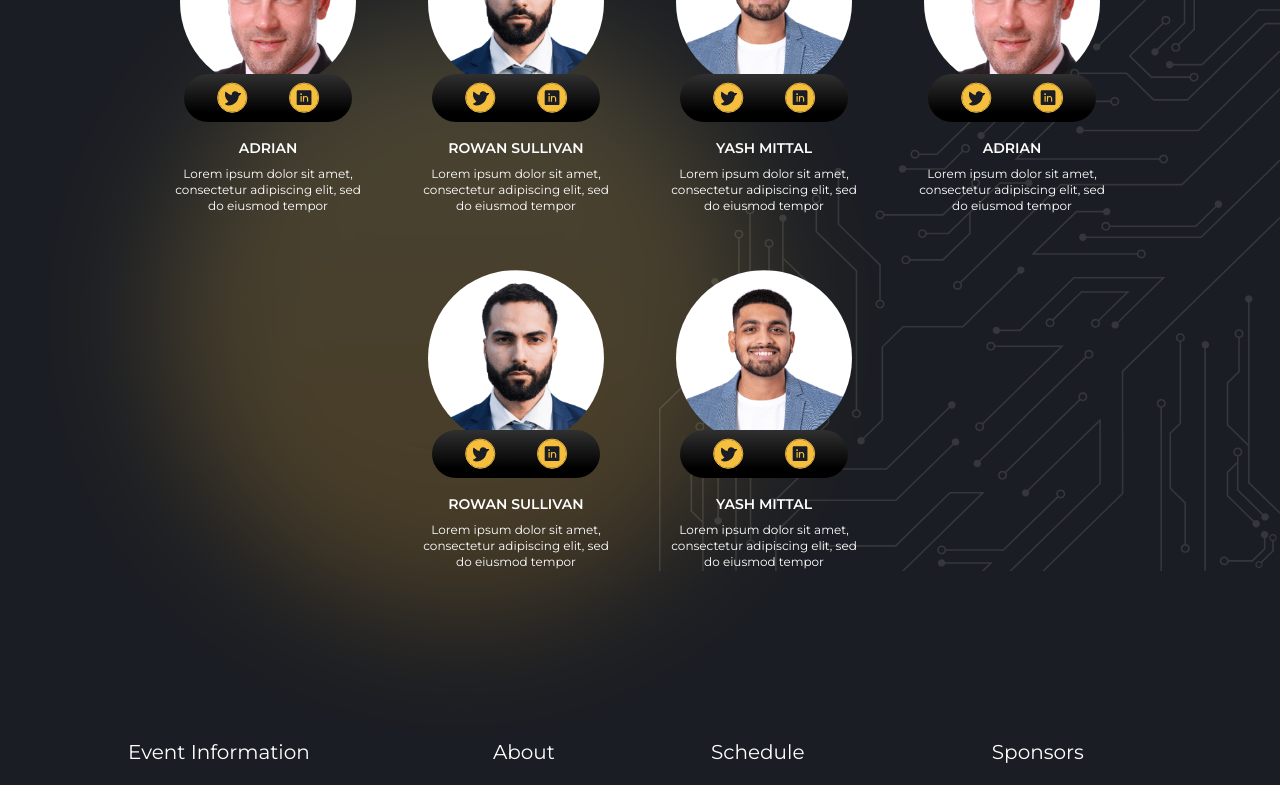
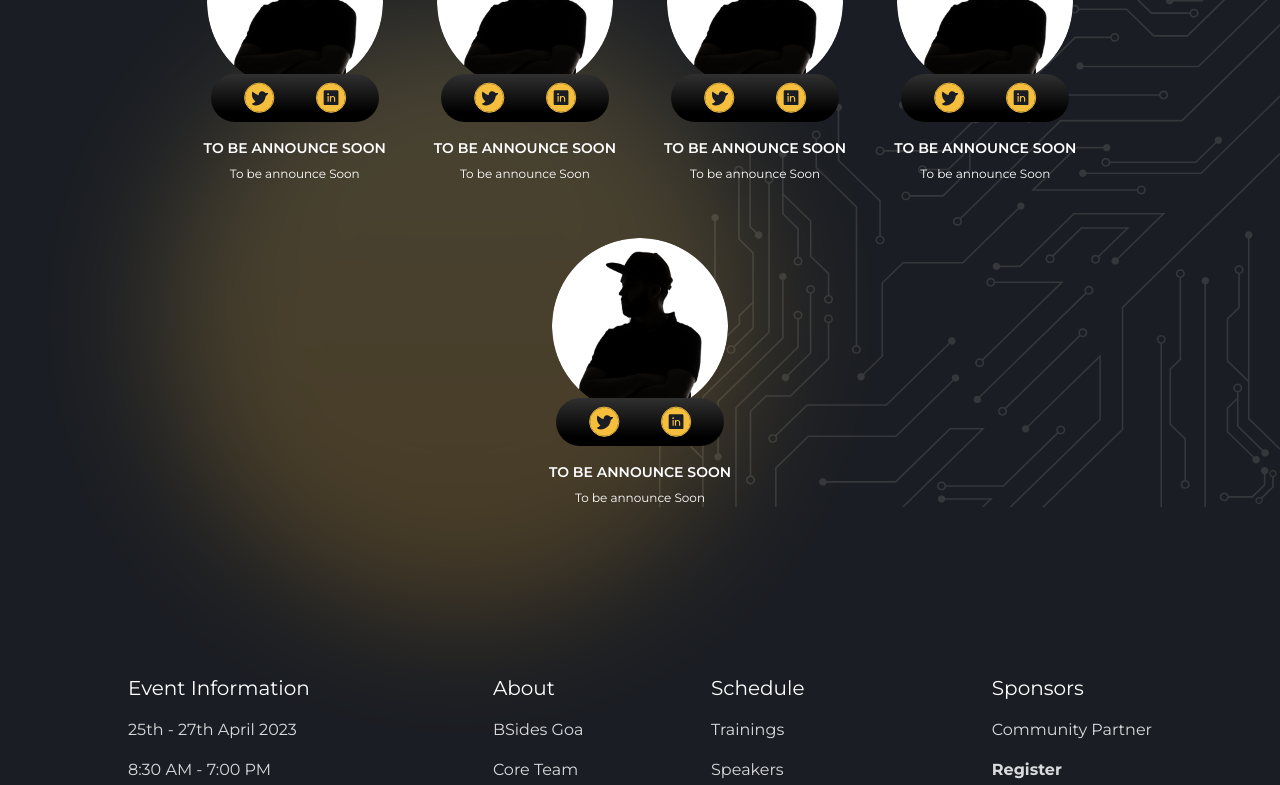
Before and after one commit to KrishXna/goa-development, a Next.js app: page /volunteers in a window 1280 px wide. Shown: the part 840-1625 px from the top of the page. Built offline with nearby package versions, Linux system fonts and the light colour scheme; a web font is replaced by a local one.

Commit message:
tobeannouncesoon

```diff
--- a/src/app/cfp/page.tsx
+++ b/src/app/cfp/page.tsx
@@ -2,145 +2,46 @@ import React from "react";
 import Container from "@/components/Container";
 import BannerImg from "@/assets/tinified/cfp.png";
 import Banner from "@/components/Banner/Banner";
-import jacobSmith from "@/assets/Images/jacob-smith.png";
-import Adrian from "@/assets/Images/adrian.png";
-import YashMittal from "@/assets/Images/yash-mittal.png";
-import BryceCase from "@/assets/Images/bryce-case.png";
-import ChristopherBrown from "@/assets/Images/christopher-brown.png";
-import AloysiusCheang from "@/assets/Images/aloysius-cheang.png";
-import RowanSullivan from "@/assets/Images/rowan-sullivan.png";
-import Anthony from "@/assets/Images/anthony.png";
+import jacobSmith from "@/assets/Silhoutte.png";
+
 import { Usercard } from "@/components/Card";
 import { BgCircuitRight } from "@/assets/Icons";
 const page = () => {
   const data = [
     {
-      name: "Jacob Smith",
+      name: "To be announce Soon",
       image: jacobSmith,
-      image2: YashMittal,
-      title:
-        "Lorem ipsum dolor sit amet, consectetur adipiscing elit, sed do eiusmod tempor ",
+      image2: jacobSmith,
+      title: "To be announce Soon",
     },
     {
-      name: "Adrian",
-      image: Adrian,
-      image2: YashMittal,
+      name: "To be announce Soon",
+      image: jacobSmith,
+      image2: jacobSmith,
 
-      title:
-        "Lorem ipsum dolor sit amet, consectetur adipiscing elit, sed do eiusmod tempor ",
+      title: "To be announce Soon",
     },
     {
-      name: "Yash Mittal",
-      image: YashMittal,
-      image2: YashMittal,
+      name: "To be announce Soon",
+      image: jacobSmith,
+      image2: jacobSmith,
 
-      title:
-        "Lorem ipsum dolor sit amet, consectetur adipiscing elit, sed do eiusmod tempor ",
+      title: "To be announce Soon",
     },
     {
-      name: "Rowan Sullivan",
-      image: RowanSullivan,
-      image2: YashMittal,
+      name: "To be announce Soon",
+      image: jacobSmith,
+      image2: jacobSmith,
 
-      title:
-        "Lorem ipsum dolor sit amet, consectetur adipiscing elit, sed do eiusmod tempor ",
+      title: "To be announce Soon",
     },
     {
-      name: "Christopher Brown",
-      image: ChristopherBrown,
-      image2: YashMittal,
+      name: "To be announce Soon",
+      image: jacobSmith,
+      image2: jacobSmith,
 
-      title:
-        "Lorem ipsum dolor sit amet, consectetur adipiscing elit, sed do eiusmod tempor ",
+      title: "To be announce Soon",
     },
-    // {
-    //   name: "Aloysius Cheang",
-    //   image: AloysiusCheang,
-    //   image2: YashMittal,
-
-    //   title:
-    //     "Lorem ipsum dolor sit amet, consectetur adipiscing elit, sed do eiusmod tempor ",
-    // },
-    // {
-    //   name: "Bryce Case",
-    //   image: BryceCase,
-    //   image2: YashMittal,
-
-    //   title:
-    //     "Lorem ipsum dolor sit amet, consectetur adipiscing elit, sed do eiusmod tempor ",
-    // },
-    // {
-    //   name: "Anthony",
-    //   image: Anthony,
-    //   image2: YashMittal,
-
-    //   title:
-    //     "Lorem ipsum dolor sit amet, consectetur adipiscing elit, sed do eiusmod tempor ",
-    // },
-    // {
-    //   name: "Jacob Smith",
-    //   image: jacobSmith,
-    //   image2: YashMittal,
-
-    //   title:
-    //     "Lorem ipsum dolor sit amet, consectetur adipiscing elit, sed do eiusmod tempor ",
-    // },
-    // {
-    //   name: "Adrian",
-    //   image: Adrian,
-    //   image2: YashMittal,
-
-    //   title:
-    //     "Lorem ipsum dolor sit amet, consectetur adipiscing elit, sed do eiusmod tempor ",
-    // },
-    // {
-    //   name: "Yash Mittal",
-    //   image: YashMittal,
-    //   image2: YashMittal,
-
-    //   title:
-    //     "Lorem ipsum dolor sit amet, consectetur adipiscing elit, sed do eiusmod tempor ",
-    // },
-    // {
-    //   name: "Rowan Sullivan",
-    //   image: RowanSullivan,
-    //   image2: YashMittal,
-
-    //   title:
-    //     "Lorem ipsum dolor sit amet, consectetur adipiscing elit, sed do eiusmod tempor ",
-    // },
-    // {
-    //   name: "Christopher Brown",
-    //   image: ChristopherBrown,
-    //   image2: YashMittal,
-
-    //   title:
-    //     "Lorem ipsum dolor sit amet, consectetur adipiscing elit, sed do eiusmod tempor ",
-    // },
-    // {
-    //   name: "Aloysius Cheang",
-    //   image: AloysiusCheang,
-    //   image2: YashMittal,
-
-    //   title:
-    //     "Lorem ipsum dolor sit amet, consectetur adipiscing elit, sed do eiusmod tempor ",
-    // },
-    // {
-    //   name: "Bryce Case",
-    //   image: BryceCase,
-    //   image2: YashMittal,
-
-    //   title:
-    //     "Lorem ipsum dolor sit amet, consectetur adipiscing elit, sed do eiusmod tempor ",
-    // },
-    // {
-    //   name: "Anthony",
-    //   image: Anthony,
-    //   image2: YashMittal,
-
-    //   title:
-    //     "Lorem ipsum dolor sit amet, consectetur adipiscing elit, sed do eiusmod tempor ",
-    // },
   ];
   return (
     <>
--- a/src/app/mentors/page.tsx
+++ b/src/app/mentors/page.tsx
@@ -36,20 +36,20 @@ const page = () => {
     },
     {
       image: Fernando,
-      name: "Jack Daniel",
+      name: "Fernando",
       bio: "Fernando Gont specializes in the field of communications protocols security, andhas consulted for private and governmental organizations from around the worldfor more than 20 years.Fernando Gont currently serves as Staff Platform Security Engineer at Yalo.Before joining Yalo, he served as Security Consultant and Researcher at SI6Networks, Director of Information Security at EdgeUno, and consulted fororganizations such as the UK National Infrastructure Security Co-ordinationCentre (NISCC), the UK Centre for the Protection of National Infrastructure(CPNI), and Huawei Technologies Ltd.Gont has been active in the Internet Engineering Task Force (IETF) for morethan 20 years, and has published 40 IETF RFCs (Request For Comments).Gont has also been involved in a number of open source projects, including theSI6 Networks&apos; IPv6 Toolkit — a portable and comprehensive security asessmenttoolkit for the IPv6 protocol suite. He has also contributed to the OpenBSD andFreeBSD operating systems, and to the Linux kernel.Gont has been a speaker at a number of conferences and technical meetingsabout   information   security,   operating   systems,   and   Internet   engineering,including: CanSecWest 2005, Kernel Conference Australia 2009, DEEPSEC2009, HACK.LU 2011, Hackito Ergo Sum 2012, Hack In Paris 2013, Troopers2018, H2HC 2022, and KubeCon/CloudNativeCon Europe 2023. Additionally,he is a regular attendee of the Internet Engineering Task Force (IETF) meetings",
       alter: false,
     },
     {
       image: Sapan,
-      name: "Jack Daniel",
+      name: "Sapan",
       bio: "Sapan is a seasoned practitioner with 25+ years of industry experience in areas including Information Technology, Information Security,  Cyber Resilience,  Cyber & Digital Transformation, Data privacy and Information Risk management. He holds extensive Global experience in establishing Technology programs, Security Centre of Excellence, Risk management & Compliance frameworks while leading and managing highly skilled teams.In a prolonged career, Sapan has been associated with multinationals including IBM, Hughes, Canon, Genpact, Aon, Adobe, Tower Research Capital and Perfetti Van Melle in various individual, team and senior management roles, working towards producing desired results, while partnering with stakeholders to enable business growth.",
 
       alter: true,
     },
     {
       image: ArjunThusu,
-      name: "Jack Daniel",
+      name: "Arjun Thusu",
       bio: "Arjun Thusu is Chief Information Officer at Mercury Financial, where he applies his experience and expertise to guide technology initiatives that ensure the integrity, availability, and confidentiality of customer and corporate data, infrastructure, and services. He brings more than 15 years of experience in technology, cyber security and risk management to his role. Prior to Mercury Financial, he held leadership positions at Viasat, Worldpay, YapStone, Home Depot, and Dell SecureWorks. Thusu holds a B.S. in Computer Information Systems and an M.B.A. in International Business from Saginaw Valley State University.",
       alter: false,
     },
--- a/src/app/volunteers/page.tsx
+++ b/src/app/volunteers/page.tsx
@@ -3,59 +3,97 @@ import Container from "@/components/Container";
 import VolunteersImg from "@/assets/tinified/voluntteer.png";
 import Banner from "@/components/Banner/Banner";
 import { Usercard } from "@/components/Card";
-import Adrian from "@/assets/Images/adrian.png";
-import YashMittal from "@/assets/Images/yash-mittal.png";
-import RowanSullivan from "@/assets/Images/rowan-sullivan.png";
+// import Adrian from "@/assets/Images/adrian.png";
+// import YashMittal from "@/assets/Images/yash-mittal.png";
+// import RowanSullivan from "@/assets/Images/rowan-sullivan.png";
 import { BgCircuitRight } from "@/assets/Icons";
+import jacobSmith from "@/assets/Silhoutte.png";
 
 const page = () => {
+  // const data = [
+  //   {
+  //     name: "Adrian",
+  //     image: Adrian,
+  //     image2: YashMittal,
+  //     title:
+  //       "Lorem ipsum dolor sit amet, consectetur adipiscing elit, sed do eiusmod tempor ",
+  //   },
+  //   {
+  //     name: "Rowan Sullivan",
+  //     image: RowanSullivan,
+  //     image2: Adrian,
+
+  //     title:
+  //       "Lorem ipsum dolor sit amet, consectetur adipiscing elit, sed do eiusmod tempor ",
+  //   },
+  //   {
+  //     name: "Yash Mittal",
+  //     image: YashMittal,
+  //     image2: YashMittal,
+
+  //     title:
+  //       "Lorem ipsum dolor sit amet, consectetur adipiscing elit, sed do eiusmod tempor ",
+  //   },
+  //   {
+  //     name: "Adrian",
+  //     image: Adrian,
+  //     image2: RowanSullivan,
+
+  //     title:
+  //       "Lorem ipsum dolor sit amet, consectetur adipiscing elit, sed do eiusmod tempor ",
+  //   },
+  //   {
+  //     name: "Rowan Sullivan",
+  //     image: RowanSullivan,
+  //     image2: YashMittal,
+
+  //     title:
+  //       "Lorem ipsum dolor sit amet, consectetur adipiscing elit, sed do eiusmod tempor ",
+  //   },
+  //   {
+  //     name: "Yash Mittal",
+  //     image: YashMittal,
+  //     image2: RowanSullivan,
+
+  //     title:
+  //       "Lorem ipsum dolor sit amet, consectetur adipiscing elit, sed do eiusmod tempor ",
+  //   },
+  // ];
+
   const data = [
     {
-      name: "Adrian",
-      image: Adrian,
-      image2: YashMittal,
-      title:
-        "Lorem ipsum dolor sit amet, consectetur adipiscing elit, sed do eiusmod tempor ",
+      name: "To be announce Soon",
+      image: jacobSmith,
+      image2: jacobSmith,
+      title: "To be announce Soon",
     },
     {
-      name: "Rowan Sullivan",
-      image: RowanSullivan,
-      image2: Adrian,
+      name: "To be announce Soon",
+      image: jacobSmith,
+      image2: jacobSmith,
 
-      title:
-        "Lorem ipsum dolor sit amet, consectetur adipiscing elit, sed do eiusmod tempor ",
+      title: "To be announce Soon",
     },
     {
-      name: "Yash Mittal",
-      image: YashMittal,
-      image2: YashMittal,
+      name: "To be announce Soon",
+      image: jacobSmith,
+      image2: jacobSmith,
 
-      title:
-        "Lorem ipsum dolor sit amet, consectetur adipiscing elit, sed do eiusmod tempor ",
+      title: "To be announce Soon",
     },
     {
-      name: "Adrian",
-      image: Adrian,
-      image2: RowanSullivan,
+      name: "To be announce Soon",
+      image: jacobSmith,
+      image2: jacobSmith,
 
-      title:
-        "Lorem ipsum dolor sit amet, consectetur adipiscing elit, sed do eiusmod tempor ",
+      title: "To be announce Soon",
     },
     {
-      name: "Rowan Sullivan",
-      image: RowanSullivan,
-      image2: YashMittal,
+      name: "To be announce Soon",
+      image: jacobSmith,
+      image2: jacobSmith,
 
-      title:
-        "Lorem ipsum dolor sit amet, consectetur adipiscing elit, sed do eiusmod tempor ",
-    },
-    {
-      name: "Yash Mittal",
-      image: YashMittal,
-      image2: RowanSullivan,
-
-      title:
-        "Lorem ipsum dolor sit amet, consectetur adipiscing elit, sed do eiusmod tempor ",
+      title: "To be announce Soon",
     },
   ];
   return (
--- a/src/components/Hero/Hero.tsx
+++ b/src/components/Hero/Hero.tsx
@@ -10,7 +10,7 @@ const Hero = () => {
     <>
       <div className="relative">
         <Container>
-          <div className="md:flex justify-between pt-2 md:pt-10">
+          <div className="md:flex justify-between pt-2">
             <div className="text-3xl md:text-5xl font-bold max-w-sm text-yellow-200 text-left">
               BSIDES GOA <br />
               <span className="text-white-100">SECURITY</span> CONFERENCE
```
Also changed, not shown: src/assets/Silhoutte.png (added).
